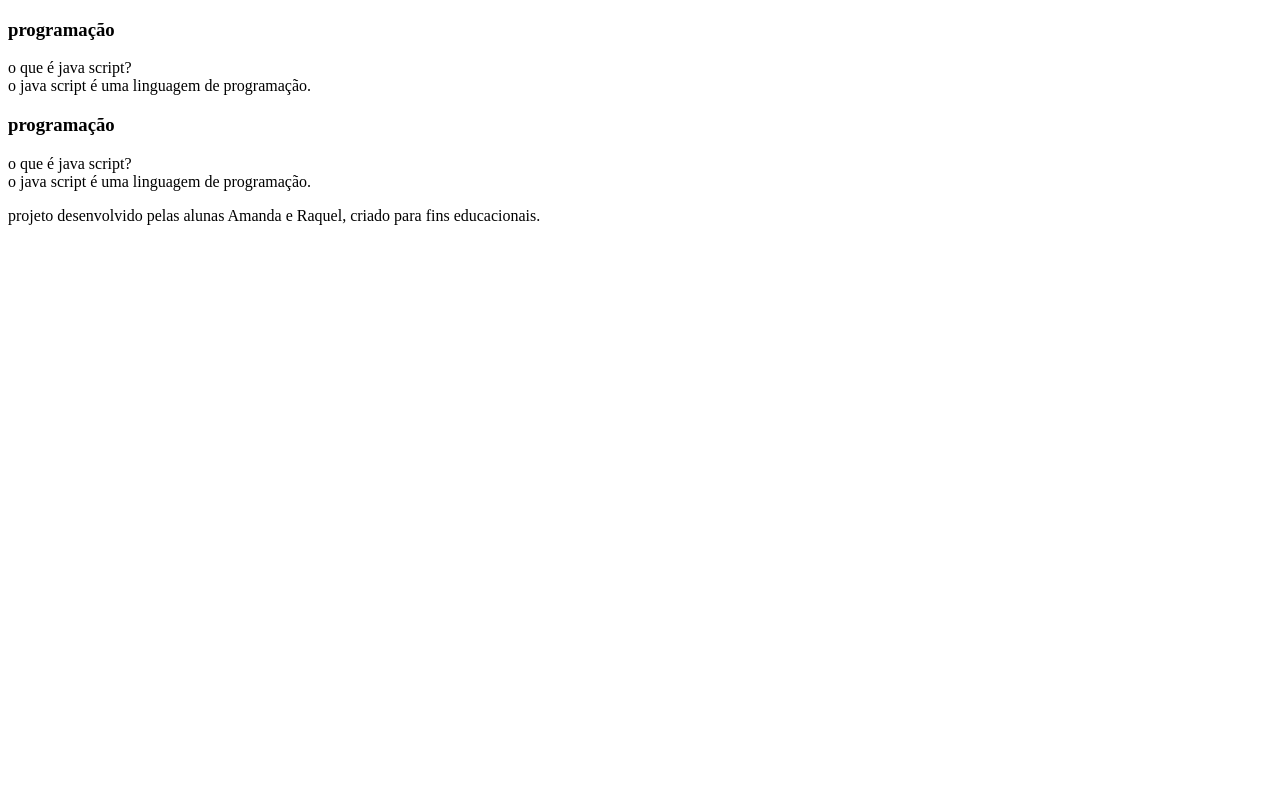
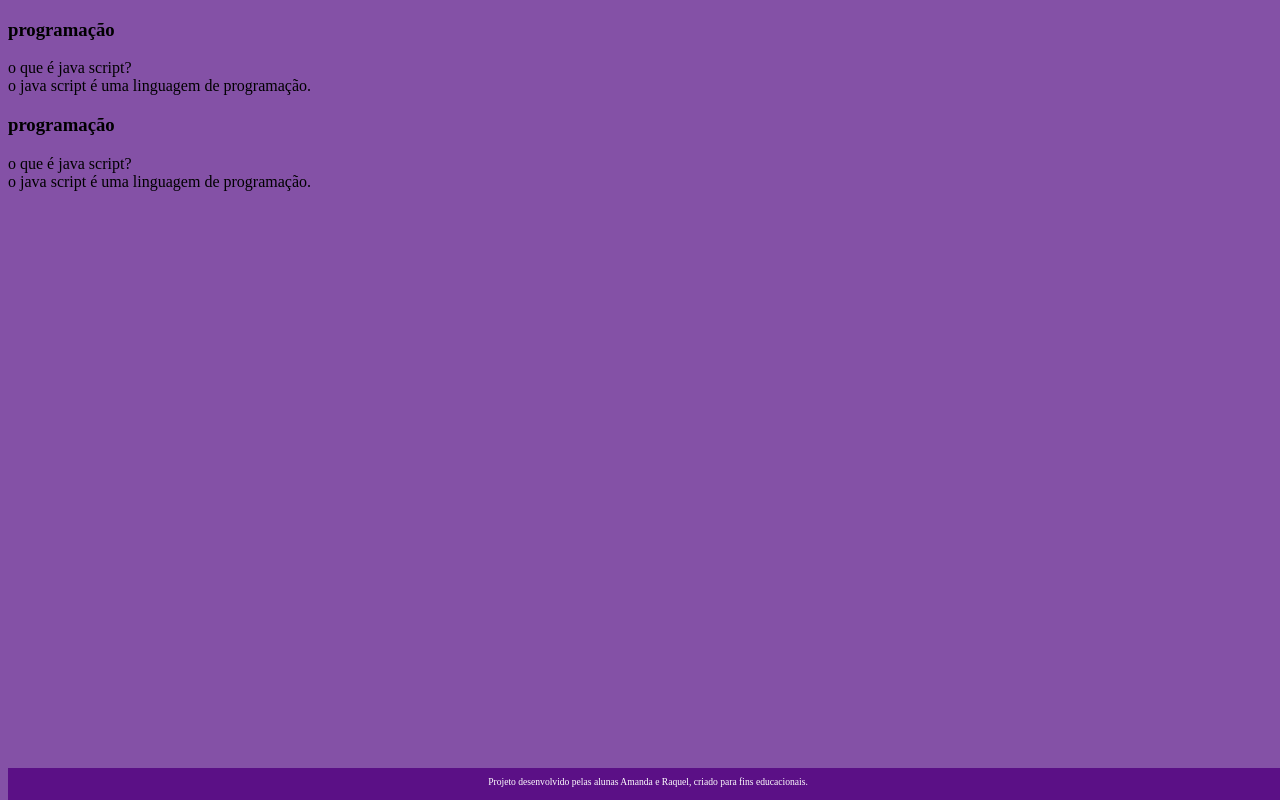
Before and after one commit to amanda5698/flashback_01, a plain HTML site: page index.html in a window 1280 px wide. Drawn offline with Linux system fonts and the light colour scheme.

Commit message:
Add files via upload

```diff
--- a/index.html
+++ b/index.html
@@ -1,10 +1,13 @@
 <!DOCTYPE html>
 <html lang="pt-br">
+
 <head>
     <meta charset="UTF-8">
     <meta name="viewport" content="width=device-width, initial-scale=1.0">
+    <link rel="stylesheet" href="assets/style.css">
     <title>flashcard</title>
 </head>
+
 <body>
     <main>
         <section id="container">
@@ -33,7 +36,8 @@
         </section>
     </main>
     <footer>
-        <p>projeto desenvolvido pelas alunas Amanda e Raquel, criado para fins educacionais.</p>
+        <p>Projeto desenvolvido pelas alunas Amanda e Raquel, criado para fins educacionais.</p>
     </footer>
 </body>
+
 </html>
```
